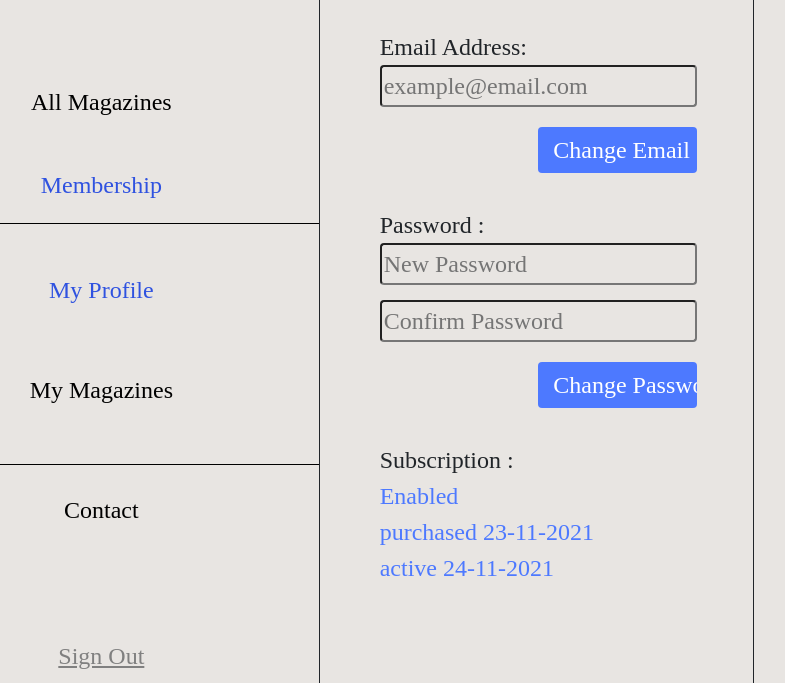
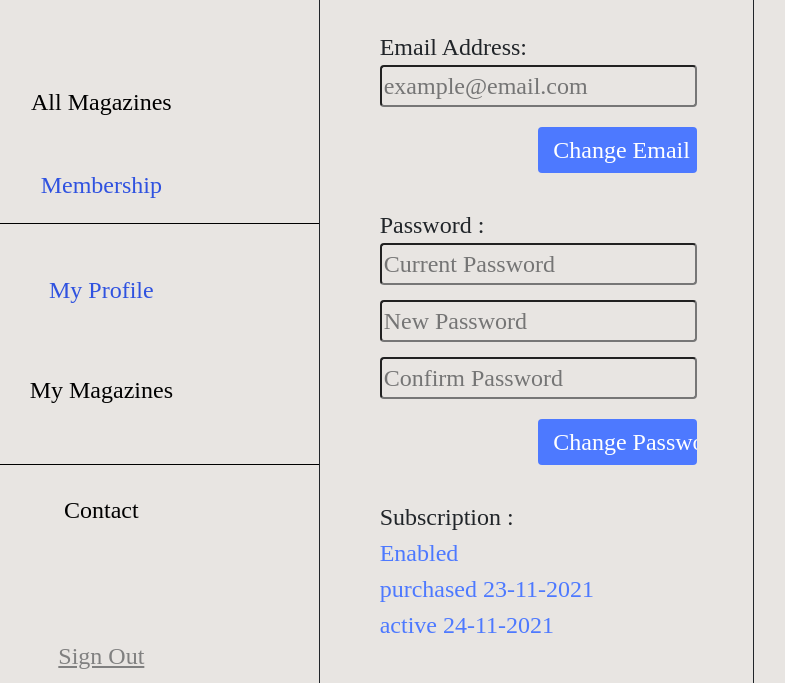
Before and after one commit to AaronMilne19/Clo, a Django app: page /myprofile/ in a window 1280 px wide. Shown: the part 58-741 px from the top of the page, without its empty margins (104-889 px from the left). Run offline with Django 3.2, Linux system fonts and the light colour scheme; the visitor is signed in with stand-in values (Sample User, id 1); data that the repository does not hold is empty; some libraries are stand-ins or nearby versions; some web fonts are replaced.

Commit message:
added current password field to profile page

```diff
--- a/templates/myprofile.html
+++ b/templates/myprofile.html
@@ -32,8 +32,9 @@ My Profile
                         <input class="button" style="float: right; margin-top: 20px; width: 50%;" type="submit" name="Save" value="Change Email" />
 
                         <label style="margin-top: 100px">Password :</label>
-                        <input class="textbox" type="text" name="username" value="" placeholder="New Password" />
-                        <input class="textbox" style="margin-top: 15px" type="text" name="username" value="" placeholder="Confirm Password" />
+                        <input class="textbox" type="password" name="username" value="" placeholder="Current Password" />
+                        <input class="textbox" style="margin-top: 15px" type="password" name="username" value="" placeholder="New Password" />
+                        <input class="textbox" style="margin-top: 15px" type="password" name="username" value="" placeholder="Confirm Password" />
                         <input class="button" style="float: right; margin-top: 20px; width: 50%;" type="submit" name="Save" value="Change Password" />
 
 
```
